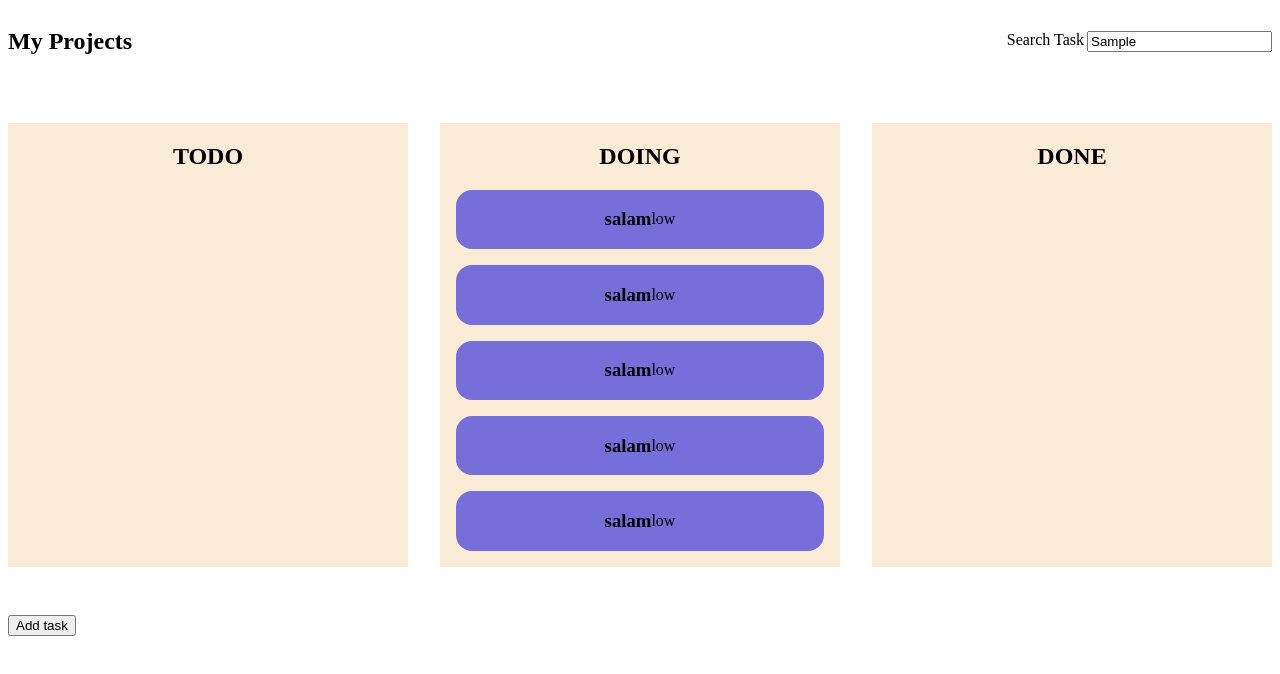
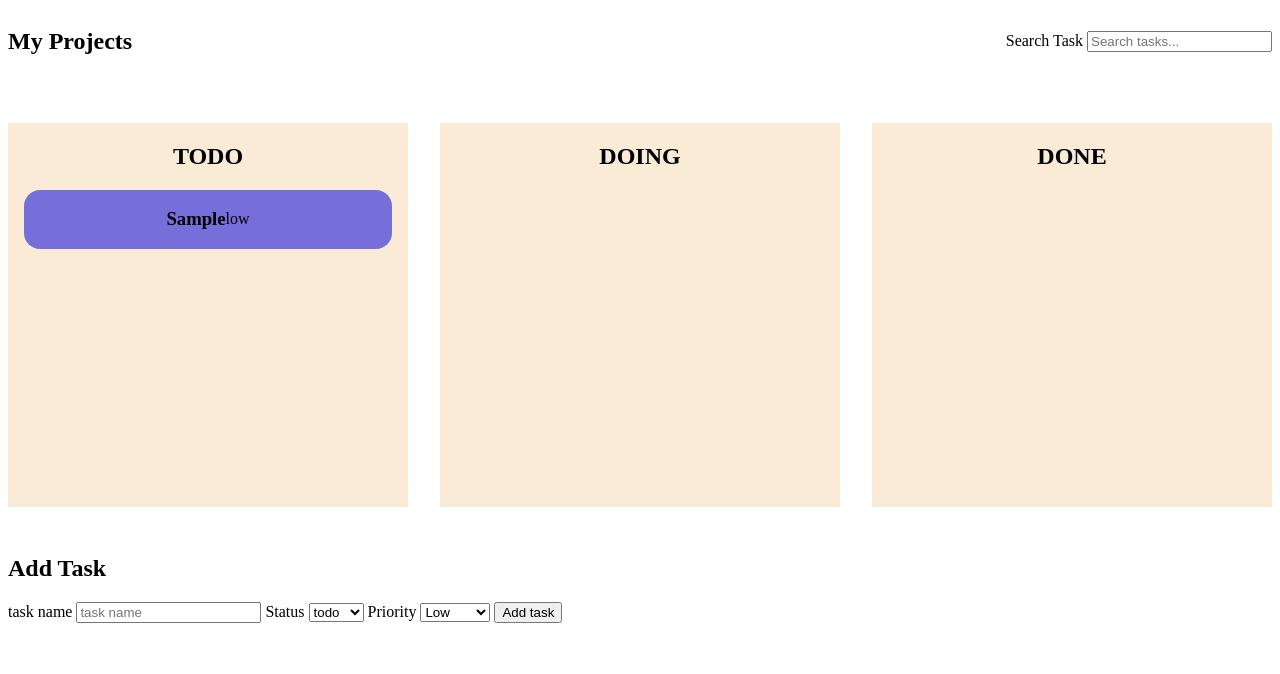
Before and after one commit to AlirezaR32/TaskForge, a plain HTML site: page index.html in a window 1280 px wide. Both pictures are taken after typing "Sample" into the empty fields and a click on the button "Add task". Drawn offline with Linux system fonts and the light colour scheme.

Commit message:
feat: Implement create task flow

```diff
--- a/index.html
+++ b/index.html
@@ -13,8 +13,8 @@
         <nav class="navbar">
             <h1>My Projects</h1>
             <div class="search-box">
-                <label for="search">Search Task</label>
                 <form>
+                    <label for="search">Search Task</label>
                     <input id="search" name="search" type="search" placeholder="Search tasks...">
                 </form>
             </div>
@@ -36,7 +36,29 @@
             </section>
         </div>
         <div>
-            <button type="button" id="add-task-btn">Add task</button>
+            <form id="task-form">
+
+                <h2>Add Task</h2>
+
+                <label for="taskName">task name</lable>
+                    <input type="text" id="task-name" name="taskName" placeholder="task name" required>
+
+                    <label for="status">Status</label>
+                    <select name="status" id="task-status">
+                        <option value="todo">todo</option>
+                        <option value="doing">doing</option>
+                        <option value="done">done</option>
+                    </select>
+
+                    <label for="priority">Priority</label>
+                    <select name="priority" id="task-priority">
+                        <option value="low">Low</option>
+                        <option value="medium">Medium</option>
+                        <option value="high">High</option>
+                    </select>
+                    <button type="submit" id="add-task-btn">Add task</button>
+
+            </form>
         </div>
     </main>
     <footer></footer>
--- a/src/main.js
+++ b/src/main.js
@@ -2,14 +2,7 @@ import { Task, Taskbug } from "./model/task.js";
 
 const tasks = []
 
-tasks.push(new Task('salam', 'doing', 'low'))
-tasks.push(new Task('salam', 'doing', 'low'))
-tasks.push(new Task('salam', 'doing', 'low'))
-tasks.push(new Task('salam', 'doing', 'low'))
-tasks.push(new Task('salam', 'doing', 'low'))
-
-console.log(tasks)
-
+// reander the task
 function renderTaskCard(task) {
     const card = document.createElement("article");
     card.classList.add("task-card");
@@ -29,7 +22,7 @@ function renderTaskCard(task) {
 
 
 function addCard(task) {
-    const card = renderTaskCard(task)
+    const card = renderTaskCard(task);
     const taskList = document.querySelector(
         `[data-status="${task.status}"] .task-list`
     );
@@ -38,6 +31,21 @@ function addCard(task) {
 }
 
 
-tasks.forEach(task => {
-    addCard(task)
-});
+// tasks.forEach(task => {
+//     addCard(task)
+// });
+
+
+const form = document.querySelector("#task-form");
+form.addEventListener("submit", event => {
+    event.preventDefault();
+
+    const title = document.querySelector('#task-name').value;
+    const status = document.querySelector("#task-status").value;
+    const priority = document.querySelector("#task-priority").value;
+    const task = new Task(title, status, priority)
+    tasks.push(task);
+    addCard(task);
+    form.reset();
+
+})
```
